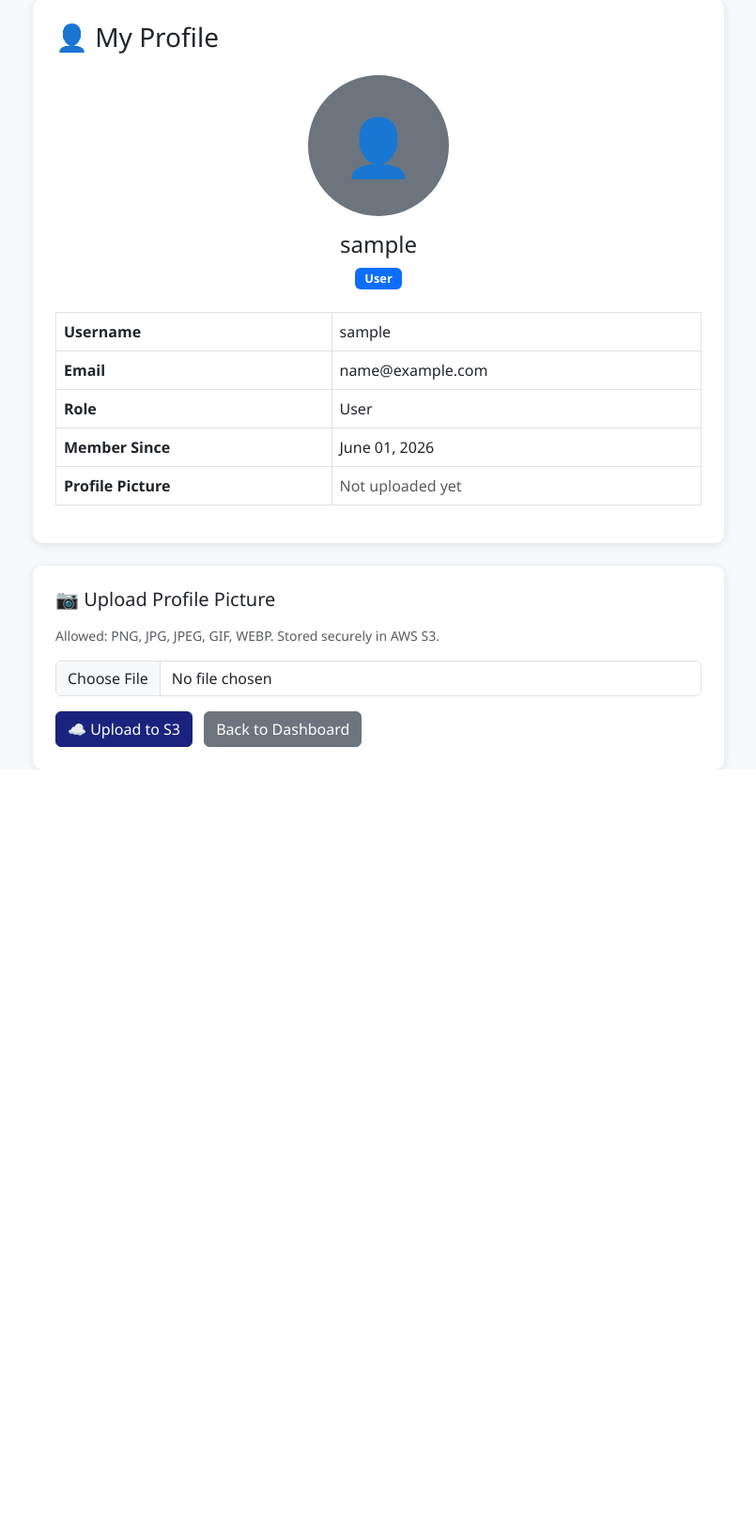
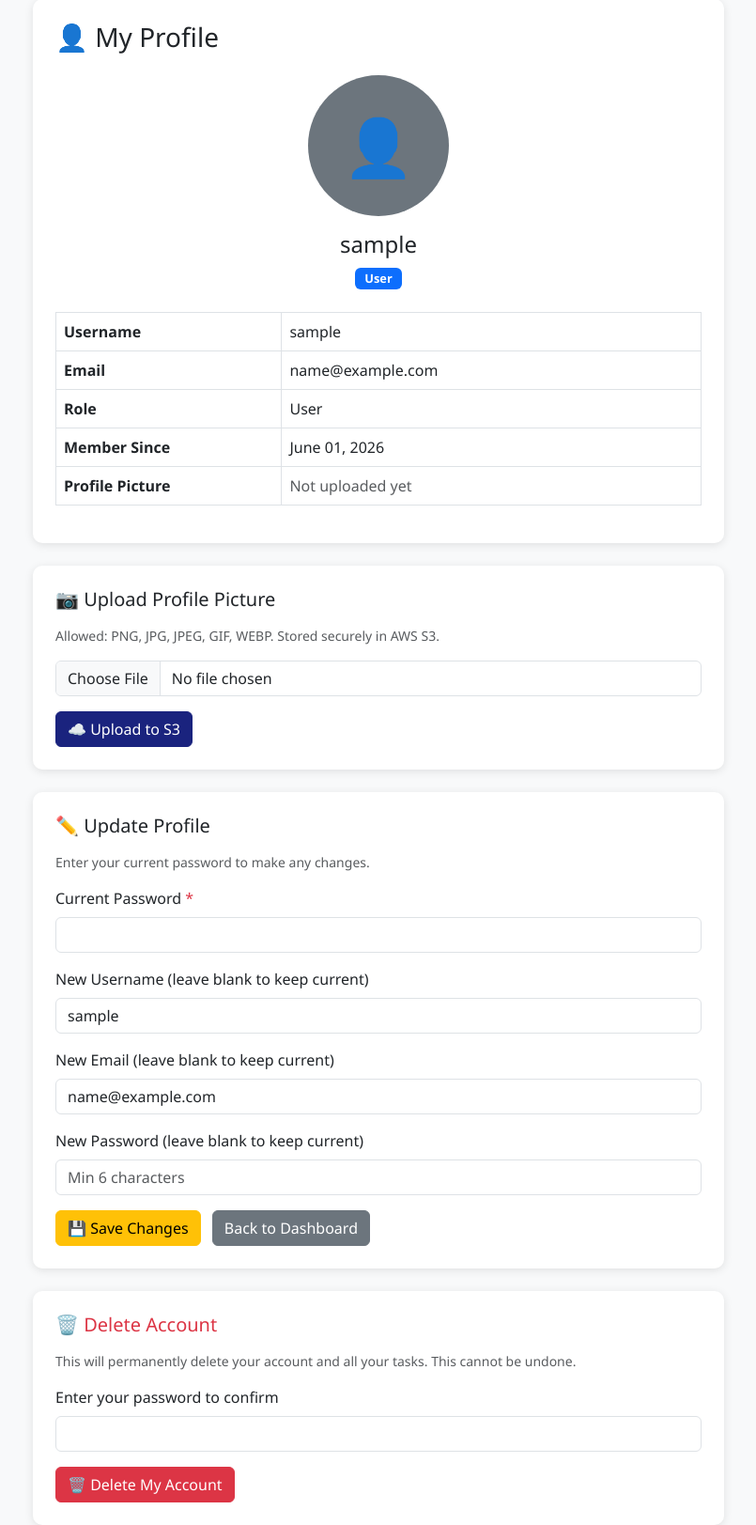
Before and after one commit to Pranavraj5151/cloud-secure-web-app, a Flask app: page /profile in a window 1280 px wide. Shown: the part 85-1708 px from the top of the page at 94% size, without its empty margins (237-1042 px from the left). Before the commit the page ends 904 px from the top, so only its background shows below. Run offline with Flask 3, Linux system fonts and the light colour scheme; the visitor is signed in with stand-in values (Sample User, id 1).

Commit message:
Add JWT API, profile update, delete account, fix profile picture display, update docs and architecture

```diff
--- a/src/app/routes.py
+++ b/src/app/routes.py
@@ -3,12 +3,12 @@ import boto3
 from datetime import datetime, timezone, timedelta
 from flask import Blueprint, render_template, redirect, url_for, flash, request, jsonify
 from flask_login import login_user, logout_user, login_required, current_user
+from flask_jwt_extended import create_access_token, jwt_required, get_jwt_identity
 from werkzeug.utils import secure_filename
 from app import db, bcrypt, limiter
 from app.models import User, Task
 from functools import wraps
 
-# Logging setup for security monitoring
 logging.basicConfig(level=logging.INFO)
 logger = logging.getLogger(__name__)
 
@@ -17,7 +17,6 @@ IST = timezone(timedelta(hours=5, minutes=30))
 def now_ist():
     return datetime.now(IST).replace(tzinfo=None)
 
-# S3 configuration
 S3_BUCKET = 'secureapp-backups-pranav-950639281860-ap-south-1-an'
 S3_REGION = 'ap-south-1'
 ALLOWED_EXTENSIONS = {'png', 'jpg', 'jpeg', 'gif', 'webp'}
@@ -25,9 +24,13 @@ ALLOWED_EXTENSIONS = {'png', 'jpg', 'jpeg', 'gif', 'webp'}
 def allowed_file(filename):
     return '.' in filename and filename.rsplit('.', 1)[1].lower() in ALLOWED_EXTENSIONS
 
+def get_client_ip():
+    if request.headers.get('X-Forwarded-For'):
+        return request.headers.get('X-Forwarded-For').split(',')[0].strip()
+    return request.remote_addr
+
 main = Blueprint('main', __name__)
 
-# Admin required decorator
 def admin_required(f):
     @wraps(f)
     def decorated_function(*args, **kwargs):
@@ -41,6 +44,58 @@ def admin_required(f):
 @main.route('/health')
 def health():
     return jsonify({'status': 'healthy', 'app': 'SecureApp', 'version': '1.0'}), 200
+
+# JWT API Login - returns access token
+@main.route('/api/login', methods=['POST'])
+@limiter.limit("10 per minute")
+def api_login():
+    data = request.get_json()
+    if not data:
+        return jsonify({'error': 'No data provided'}), 400
+    email = data.get('email')
+    password = data.get('password')
+    user = User.query.filter_by(email=email).first()
+    if user and user.check_password(password):
+        access_token = create_access_token(
+            identity=user.id,
+            additional_claims={'role': user.role, 'email': user.email}
+        )
+        logger.info(f"API_LOGIN_SUCCESS: email={email} ip={get_client_ip()}")
+        return jsonify({
+            'access_token': access_token,
+            'user': {'id': user.id, 'username': user.username, 'role': user.role}
+        }), 200
+    logger.warning(f"API_LOGIN_FAILED: email={email} ip={get_client_ip()}")
+    return jsonify({'error': 'Invalid credentials'}), 401
+
+# JWT Protected API endpoint - get current user info
+@main.route('/api/me', methods=['GET'])
+@jwt_required()
+def api_me():
+    user_id = get_jwt_identity()
+    user = User.query.get(user_id)
+    if not user:
+        return jsonify({'error': 'User not found'}), 404
+    return jsonify({
+        'id': user.id,
+        'username': user.username,
+        'email': user.email,
+        'role': user.role
+    }), 200
+
+# JWT Protected API - get tasks
+@main.route('/api/tasks', methods=['GET'])
+@jwt_required()
+def api_tasks():
+    user_id = get_jwt_identity()
+    tasks = Task.query.filter_by(user_id=user_id).all()
+    return jsonify([{
+        'id': t.id,
+        'title': t.title,
+        'status': t.status,
+        'priority': t.priority,
+        'deadline': t.deadline.isoformat() if t.deadline else None
+    } for t in tasks]), 200
 
 # Home
 @main.route('/')
@@ -59,6 +114,9 @@ def register():
         password = request.form.get('password')
         if User.query.filter_by(email=email).first():
             flash('Email already registered.', 'danger')
+            return redirect(url_for('main.register'))
+        if User.query.filter_by(username=username).first():
+            flash('Username already taken.', 'danger')
             return redirect(url_for('main.register'))
         user = User(username=username, email=email)
         user.set_password(password)
@@ -80,9 +138,9 @@ def login():
         user = User.query.filter_by(email=email).first()
         if user and user.check_password(password):
             login_user(user)
-            logger.info(f"SUCCESSFUL_LOGIN: email={email} ip={request.remote_addr}")
+            logger.info(f"SUCCESSFUL_LOGIN: email={email} ip={get_client_ip()}")
             return redirect(url_for('main.dashboard'))
-        logger.warning(f"FAILED_LOGIN_ATTEMPT: email={email} ip={request.remote_addr}")
+        logger.warning(f"FAILED_LOGIN_ATTEMPT: email={email} ip={get_client_ip()}")
         flash('Invalid email or password.', 'danger')
     return render_template('login.html')
 
@@ -112,6 +170,41 @@ def dashboard():
 def profile():
     return render_template('profile.html')
 
+# Update profile (username, email, password)
+@main.route('/profile/update', methods=['POST'])
+@login_required
+def update_profile():
+    new_username = request.form.get('username', '').strip()
+    new_email = request.form.get('email', '').strip()
+    new_password = request.form.get('new_password', '').strip()
+    current_password = request.form.get('current_password', '').strip()
+
+    if not current_user.check_password(current_password):
+        flash('Current password is incorrect.', 'danger')
+        return redirect(url_for('main.profile'))
+
+    if new_username and new_username != current_user.username:
+        if User.query.filter_by(username=new_username).first():
+            flash('Username already taken.', 'danger')
+            return redirect(url_for('main.profile'))
+        current_user.username = new_username
+
+    if new_email and new_email != current_user.email:
+        if User.query.filter_by(email=new_email).first():
+            flash('Email already registered.', 'danger')
+            return redirect(url_for('main.profile'))
+        current_user.email = new_email
+
+    if new_password:
+        if len(new_password) < 6:
+            flash('New password must be at least 6 characters.', 'danger')
+            return redirect(url_for('main.profile'))
+        current_user.set_password(new_password)
+
+    db.session.commit()
+    flash('Profile updated successfully!', 'success')
+    return redirect(url_for('main.profile'))
+
 # Upload profile picture to S3
 @main.route('/profile/upload', methods=['POST'])
 @login_required
@@ -131,16 +224,34 @@ def upload_profile_picture():
         s3_key = f"profiles/{filename}"
         s3 = boto3.client('s3', region_name=S3_REGION)
         s3.upload_fileobj(file, S3_BUCKET, s3_key,
-                          ExtraArgs={'ContentType': file.content_type})
+                          ExtraArgs={'ContentType': file.content_type,
+                                     'ACL': 'public-read'})
         profile_url = f"https://{S3_BUCKET}.s3.{S3_REGION}.amazonaws.com/{s3_key}"
         current_user.profile_picture = profile_url
         db.session.commit()
-        flash('Profile picture uploaded successfully to S3!', 'success')
+        flash('Profile picture uploaded successfully!', 'success')
         logger.info(f"PROFILE_UPLOAD: user={current_user.email} file={filename}")
     except Exception as e:
         logger.error(f"S3_UPLOAD_ERROR: user={current_user.email} error={str(e)}")
         flash('Upload failed. Please try again.', 'danger')
     return redirect(url_for('main.profile'))
+
+# Delete own account
+@main.route('/profile/delete', methods=['POST'])
+@login_required
+def delete_account():
+    password = request.form.get('password', '')
+    if not current_user.check_password(password):
+        flash('Incorrect password. Account not deleted.', 'danger')
+        return redirect(url_for('main.profile'))
+    if current_user.role == 'admin':
+        flash('Admin accounts cannot be deleted.', 'danger')
+        return redirect(url_for('main.profile'))
+    Task.query.filter_by(user_id=current_user.id).delete()
+    db.session.delete(current_user)
+    db.session.commit()
+    flash('Your account has been deleted.', 'success')
+    return redirect(url_for('main.login'))
 
 # Add Task
 @main.route('/task/add', methods=['GET', 'POST'])
--- a/src/app/templates/profile.html
+++ b/src/app/templates/profile.html
@@ -4,6 +4,7 @@
 <div class="row justify-content-center">
     <div class="col-md-8">
 
+        <!-- Profile Card -->
         <div class="card p-4 mb-4">
             <h3 class="mb-4">👤 My Profile</h3>
 
@@ -12,7 +13,8 @@
                     <img src="{{ current_user.profile_picture }}"
                          alt="Profile Picture"
                          class="rounded-circle"
-                         style="width:150px;height:150px;object-fit:cover;border:3px solid #6c757d;">
+                         style="width:150px;height:150px;object-fit:cover;border:3px solid #1a237e;"
+                         onerror="this.style.display='none'">
                 {% else %}
                     <div class="rounded-circle bg-secondary d-inline-flex align-items-center justify-content-center"
                          style="width:150px;height:150px;">
@@ -26,7 +28,7 @@
             </div>
 
             <table class="table table-bordered">
-                <tr><th>Username</th><td>{{ current_user.username }}</td></tr>
+                <tr><th width="35%">Username</th><td>{{ current_user.username }}</td></tr>
                 <tr><th>Email</th><td>{{ current_user.email }}</td></tr>
                 <tr><th>Role</th><td>{{ current_user.role | capitalize }}</td></tr>
                 <tr><th>Member Since</th><td>{{ current_user.created_at.strftime('%B %d, %Y') }}</td></tr>
@@ -43,7 +45,8 @@
             </table>
         </div>
 
-        <div class="card p-4">
+        <!-- Upload Profile Picture -->
+        <div class="card p-4 mb-4">
             <h5 class="mb-3">📷 Upload Profile Picture</h5>
             <p class="text-muted small">Allowed: PNG, JPG, JPEG, GIF, WEBP. Stored securely in AWS S3.</p>
             <form method="POST" action="{{ url_for('main.upload_profile_picture') }}"
@@ -52,9 +55,53 @@
                     <input type="file" name="file" class="form-control" accept="image/*" required>
                 </div>
                 <button type="submit" class="btn btn-primary">☁️ Upload to S3</button>
+            </form>
+        </div>
+
+        <!-- Update Profile -->
+        <div class="card p-4 mb-4">
+            <h5 class="mb-3">✏️ Update Profile</h5>
+            <p class="text-muted small">Enter your current password to make any changes.</p>
+            <form method="POST" action="{{ url_for('main.update_profile') }}">
+                <div class="mb-3">
+                    <label class="form-label">Current Password <span class="text-danger">*</span></label>
+                    <input type="password" name="current_password" class="form-control" required>
+                </div>
+                <div class="mb-3">
+                    <label class="form-label">New Username (leave blank to keep current)</label>
+                    <input type="text" name="username" class="form-control"
+                           value="{{ current_user.username }}">
+                </div>
+                <div class="mb-3">
+                    <label class="form-label">New Email (leave blank to keep current)</label>
+                    <input type="email" name="email" class="form-control"
+                           value="{{ current_user.email }}">
+                </div>
+                <div class="mb-3">
+                    <label class="form-label">New Password (leave blank to keep current)</label>
+                    <input type="password" name="new_password" class="form-control"
+                           placeholder="Min 6 characters">
+                </div>
+                <button type="submit" class="btn btn-warning">💾 Save Changes</button>
                 <a href="{{ url_for('main.dashboard') }}" class="btn btn-secondary ms-2">Back to Dashboard</a>
             </form>
         </div>
+
+        <!-- Delete Account -->
+        {% if current_user.role != 'admin' %}
+        <div class="card p-4 border-danger">
+            <h5 class="mb-3 text-danger">🗑️ Delete Account</h5>
+            <p class="text-muted small">This will permanently delete your account and all your tasks. This cannot be undone.</p>
+            <form method="POST" action="{{ url_for('main.delete_account') }}"
+                  onsubmit="return confirm('Are you sure you want to permanently delete your account? This cannot be undone.');">
+                <div class="mb-3">
+                    <label class="form-label">Enter your password to confirm</label>
+                    <input type="password" name="password" class="form-control" required>
+                </div>
+                <button type="submit" class="btn btn-danger">🗑️ Delete My Account</button>
+            </form>
+        </div>
+        {% endif %}
 
     </div>
 </div>
```
Also changed, not shown: docs/architecture.md (+120 -160 lines), infra/aws-infrastructure.md (+57 -24 lines), README.md, 2 other files.
